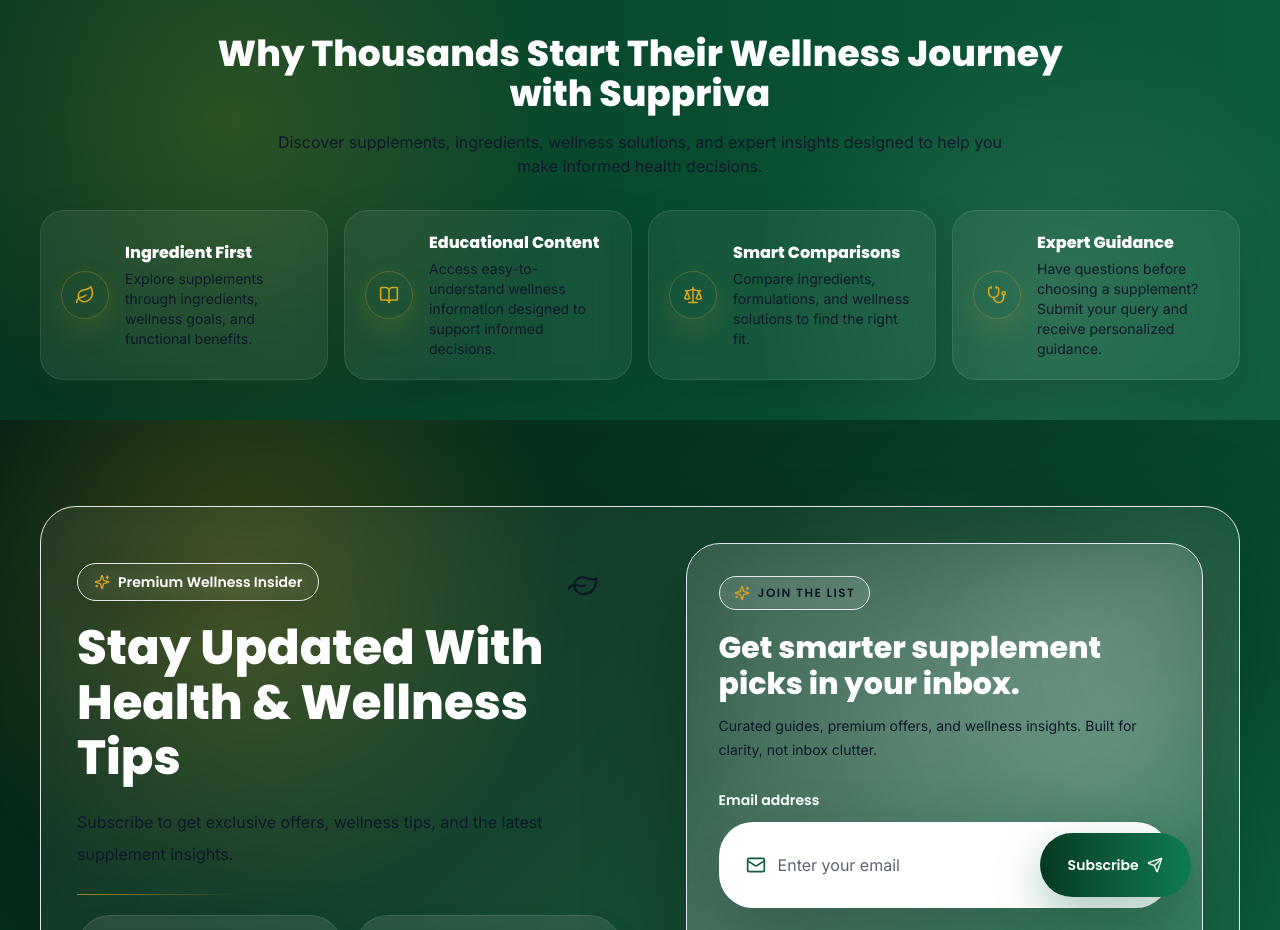
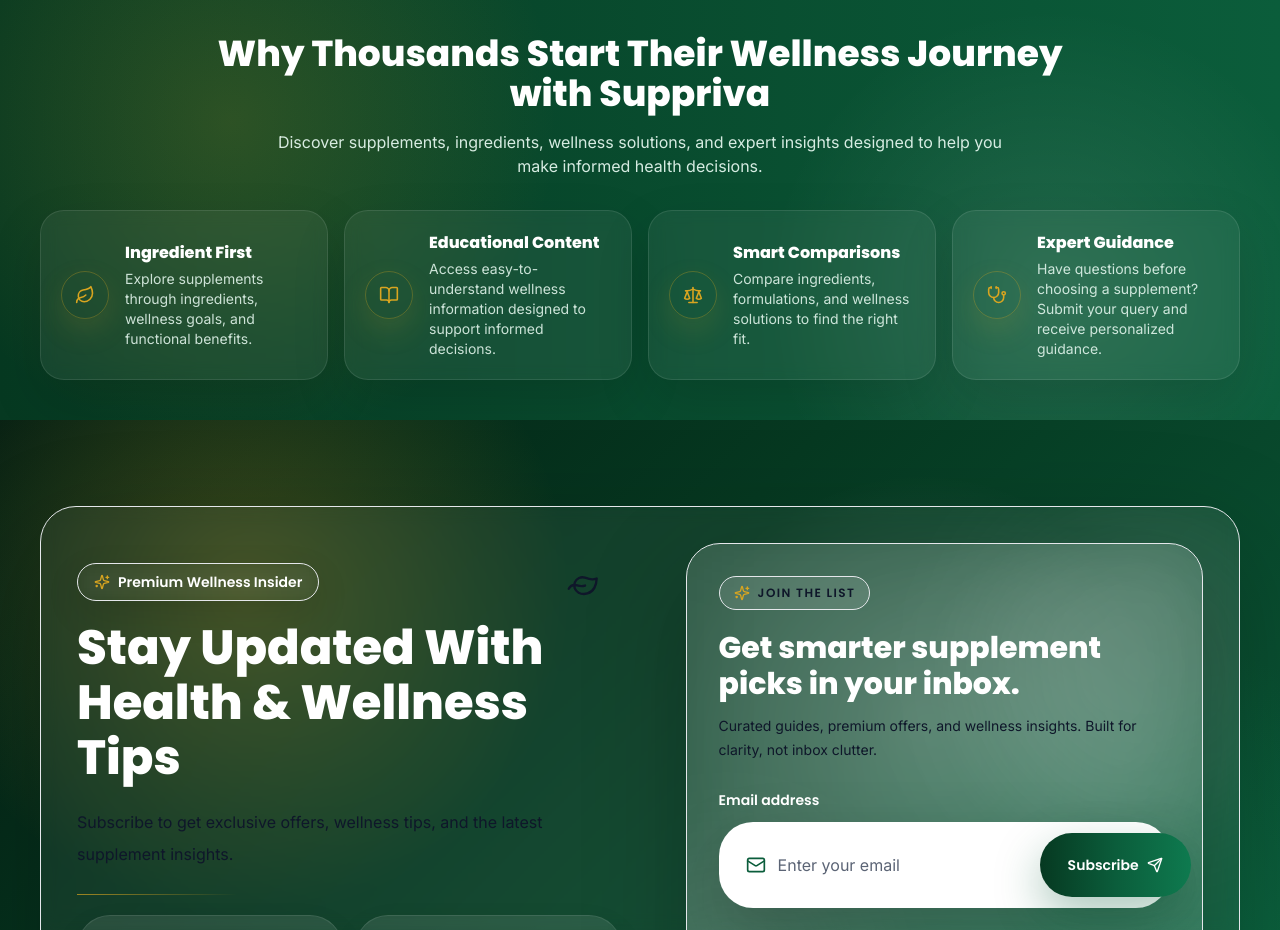
Before and after one commit to Amityadav827/Suppriva, a Next.js app: page / in a window 1280 px wide. Shown: the part 4760-5690 px from the top of the page. Built offline with nearby package versions, Linux system fonts and the light colour scheme; no server answers; the database is empty.

Commit message:
Improve trust section text contrast

```diff
--- a/src/components/trust/TrustBadge.tsx
+++ b/src/components/trust/TrustBadge.tsx
@@ -35,7 +35,7 @@
         <h3 className="font-heading text-base font-extrabold text-white">
           {badge.title}
         </h3>
-        <p className="mt-1 text-sm leading-5 text-white/68">{badge.subtitle}</p>
+        <p className="mt-1 text-sm leading-5 text-emerald-50/85">{badge.subtitle}</p>
       </div>
     </motion.div>
   );
--- a/src/sections/TrustBadgesStrip.tsx
+++ b/src/sections/TrustBadgesStrip.tsx
@@ -16,7 +16,7 @@
           <h2 className="font-heading text-2xl font-extrabold leading-tight text-white md:text-3xl xl:text-4xl">
             Why Thousands Start Their Wellness Journey with Suppriva
           </h2>
-          <p className="mx-auto mt-4 max-w-3xl text-sm leading-7 text-white/78 md:text-base">
+          <p className="mx-auto mt-4 max-w-3xl text-sm leading-7 text-emerald-50/90 md:text-base">
             Discover supplements, ingredients, wellness solutions, and expert
             insights designed to help you make informed health decisions.
           </p>
```
